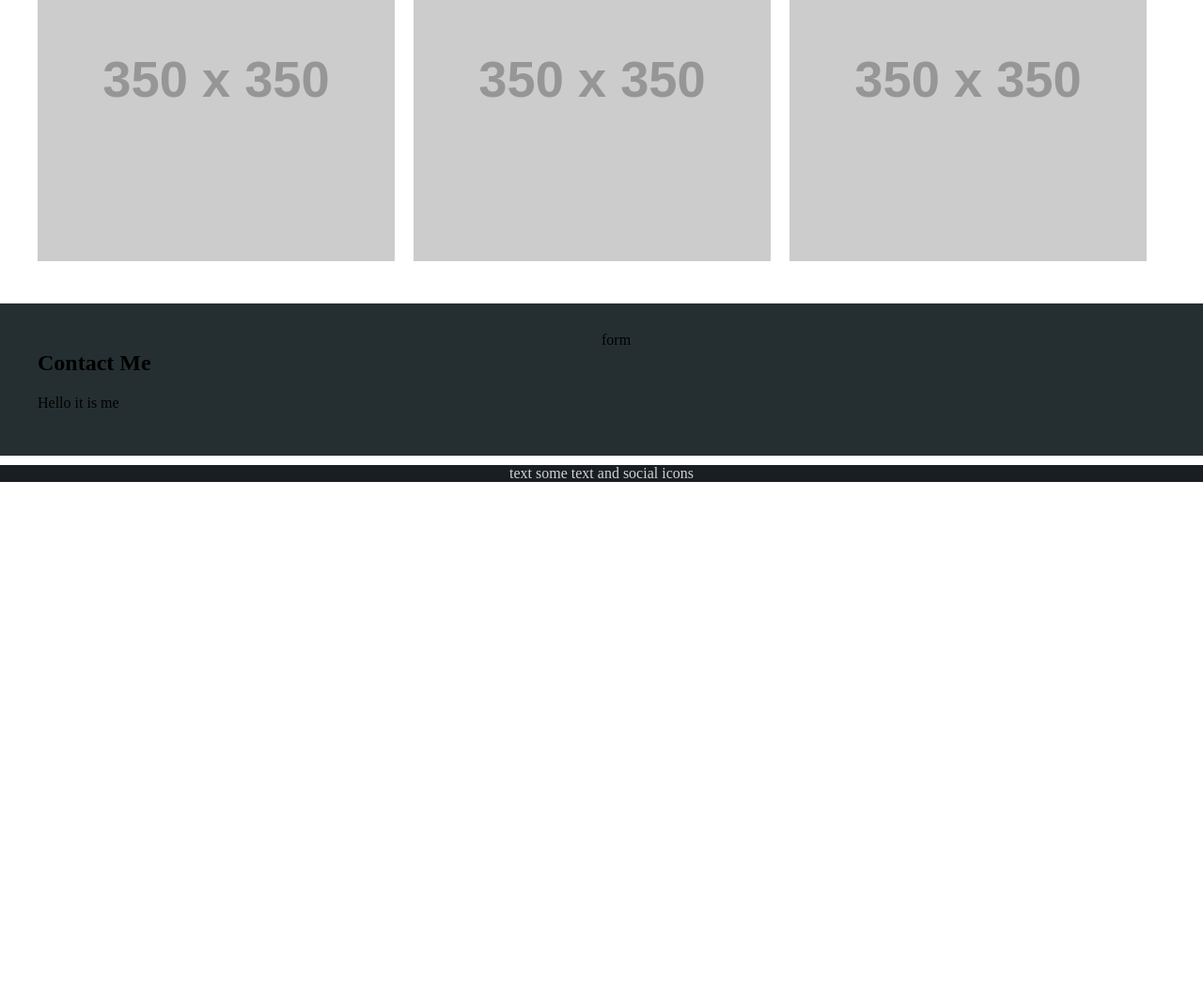
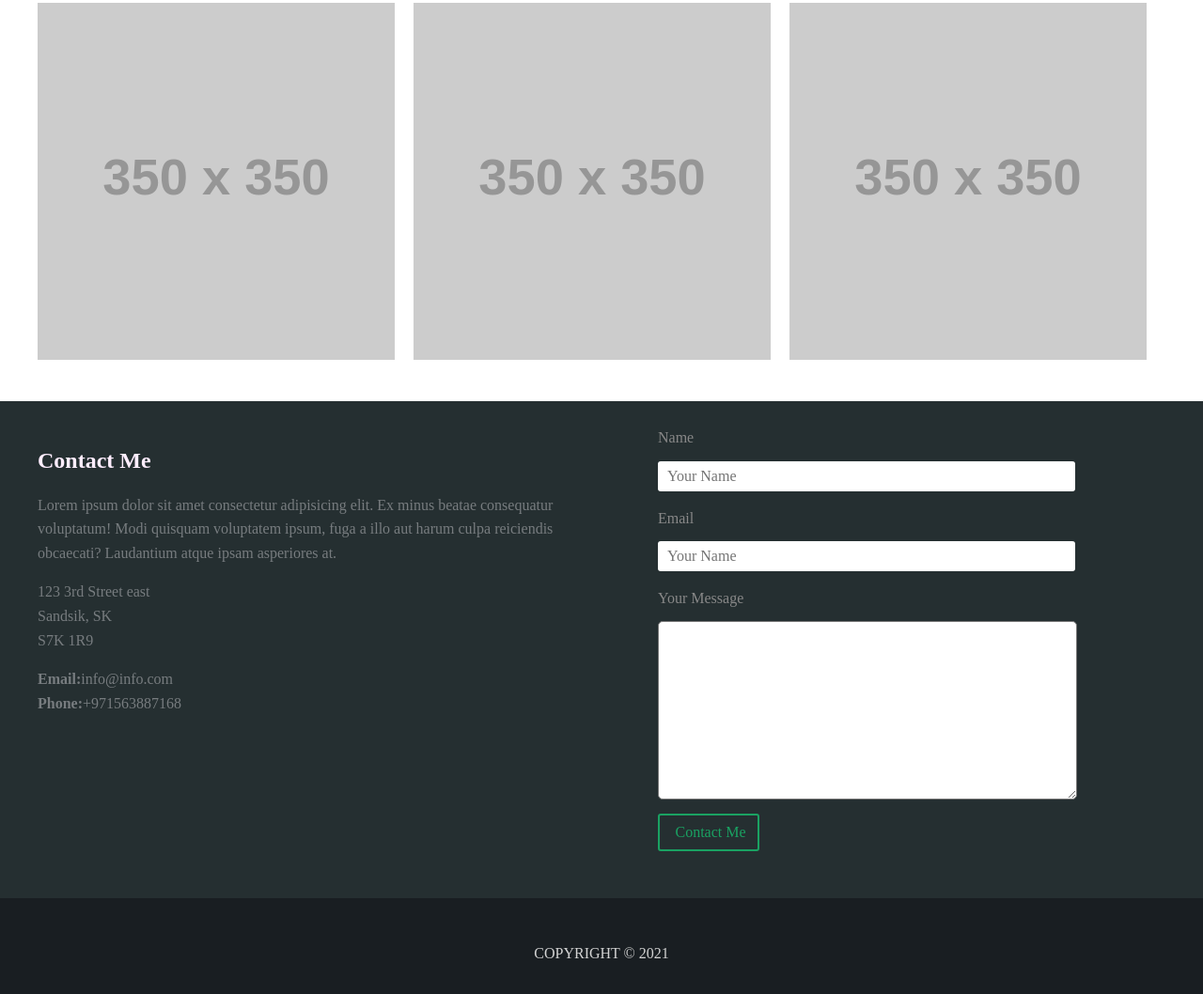
Before and after one commit to amrgharz/HTML-CSS-Application-, a plain HTML site: page index.html in a window 1280 px wide. Shown: the part 4272-5330 px from the top of the page at 94% size. Before the commit the page ends 5000 px from the top, so only its background shows below. Drawn offline with Linux system fonts and the light colour scheme; placeholder pictures from the web are drawn by us.

Commit message:
Styling contact and footer

```diff
--- a/index.html
+++ b/index.html
@@ -255,16 +255,23 @@
             </div>
         </div>
         <!-- End Resume -->
-        <hr>
         <!-- Start Portifolio -->
         <div class="portfolio">
             <div class="container">
                 <div class="main">
-                    </p>    <h2>Portfolio</h2>
+                   <h2>Portfolio</h2>
                     <p>
-                    Test test test test test tets
-                    Test test test test test
-                    Test test test test test
+                        Test test test test test tets
+                        Test test test test test
+                        Test test test test test sdkn lskn lsadknvlskn sldknnasdkn aldknlkdnv
+                        zdknvsldnvsldknvlskdnvlcknvsl sldknv oihf qoifh
+                    </p>
+                    <p>
+                        Test test test test test tets
+                        Test test test test test
+                        Test test test test test sdkn lskn lsadknvlskn sldknnasdkn aldknlkdnv
+                        zdknvsldnvsldknvlskdnvlcknvsl sldknv oihf qoifh
+                    </p>
                 </div>
                 <div class="our-work">
                     <div><img src="https://placehold.it/350" alt="test"></div>
@@ -286,18 +293,38 @@
             <div class="container">
                 <div class="main">
                     <h2>Contact Me</h2>
-                    <p>Hello it is me</p>
+                    <p>Lorem ipsum dolor sit amet consectetur adipisicing elit.
+                       Ex minus beatae consequatur voluptatum! Modi quisquam voluptatem ipsum,
+                       fuga a illo aut harum culpa reiciendis obcaecati? Laudantium atque ipsam asperiores at.
+                    </p>
+                    <p>
+                        123 3rd Street east<br>
+                        Sandsik, SK<br>
+                        S7K 1R9
+                    </p>
+                    <p> <strong>Email:</strong>info@info.com<br>
+                        <strong>Phone:</strong>+971563887168
+                    </p>
                 </div>
             <div class="contact-form">
-                form
+                <form>
+                    <label>Name</label>
+                    <input type="text" placeholder="Your Name">
+                    <label>Email</label>
+                    <input type="text" placeholder="Your Name">
+                    <label>Your Message</label>
+                    <textarea name="" id="" cols="30" rows="10"></textarea>
+                    <input type="button" value="Contact Me">
+
+                </form>
             </div>
             </div>
             <div style="clear: both;"></div>
         </div>
         <!-- Start Contact Me -->
         <div class="footer">
-            <div class="containet">
-                text some text and social icons
+            <div class="container">
+                COPYRIGHT &copy; 2021
             </div>
         </div>
     </body>
--- a/style.css
+++ b/style.css
@@ -269,6 +269,7 @@ min-height: 150px;
 .testimonials .main ul{
     list-style: none;
     padding-left: 0px;
+    padding-bottom: 20px;
 }
 .testimonials .main ul li{
     width: 10px;
@@ -286,6 +287,8 @@ min-height: 150px;
 }
 .portfolio .main{
     text-align: center;
+    padding: 30px 0px;
+
 }
 .portfolio .our-work > div{
     width:33.33%;
@@ -301,12 +304,51 @@ min-height: 150px;
 /* Start Contact me */
 .contact-me{
     padding:30px 0px;
-    margin-bottom: 10px;
     background-color: #252F31;
 }
 .contact-me .main{
     width:50%;
     float:left;
+}
+.contact-me .main h2{
+    color:#fef;
+}
+.contact-me .main p{
+    color: #777C7F;
+    line-height: 1.6;
+}
+.contact-form{
+    width:45%;
+    margin-left: 5%;
+    float:left;
+}
+.contact-form label{
+    display:block;
+    margin-bottom: 15px;
+    color:#888
+}
+.contact-form input{
+    width: 80%;
+    border: 0;
+    height: 30px;
+    border-radius: 3px;
+    padding-left: 10px;
+    margin-bottom: 20px;;
+}
+.contact-form textarea{
+    width: 80%;
+    padding-left: 10px;
+    border-radius: 5px;
+    margin-bottom: 15px;
+    display:block;
+
+}
+.contact-form input[type="button"]{
+width: 20%;
+background-color: transparent;
+border: 2px solid #1AA262;
+height: 40px;
+color:#1AA262;
 }
 /* End Contact me */
 /* Start Footer */
@@ -314,5 +356,7 @@ min-height: 150px;
     text-align: center;
     background-color: #191E22;
     color:lightgray;
+    height:100px;
+    padding-top:50px;
 }
 /* End Footer */
```
